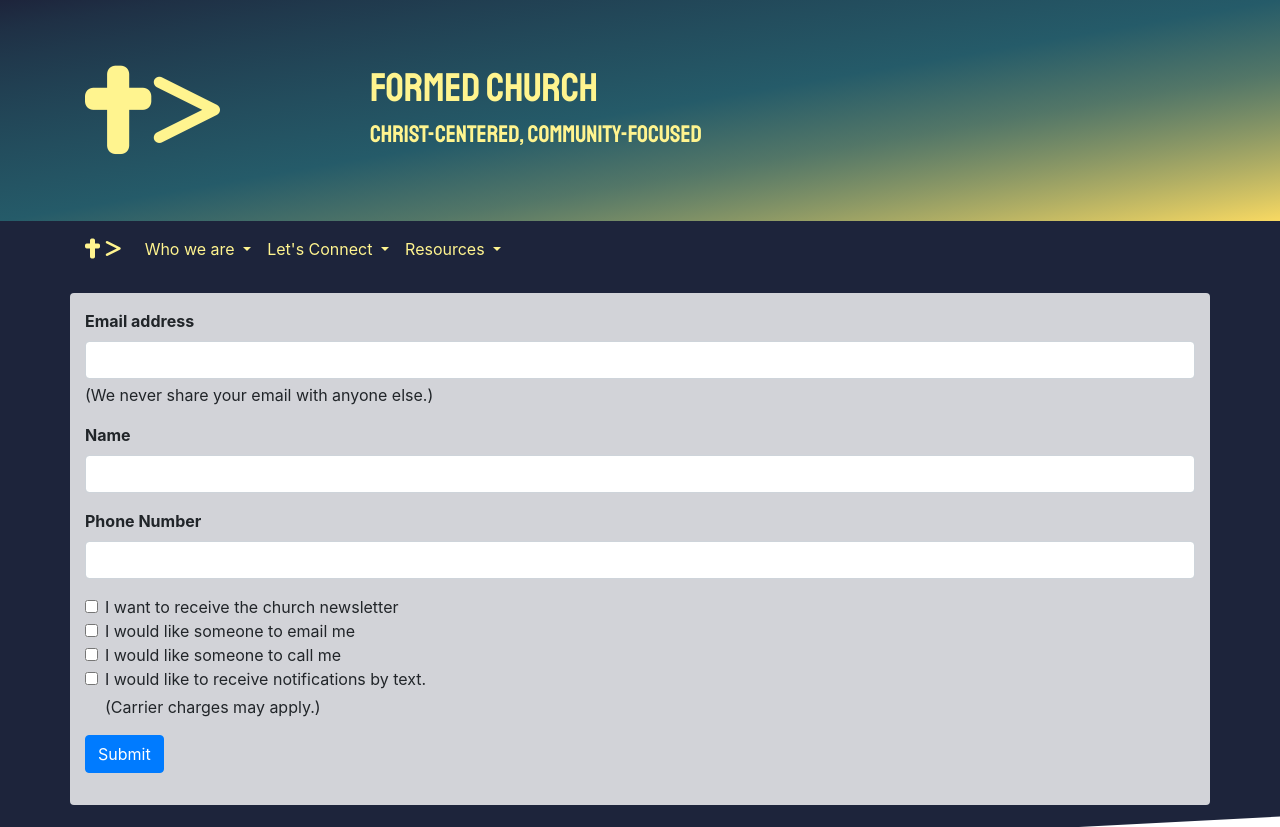
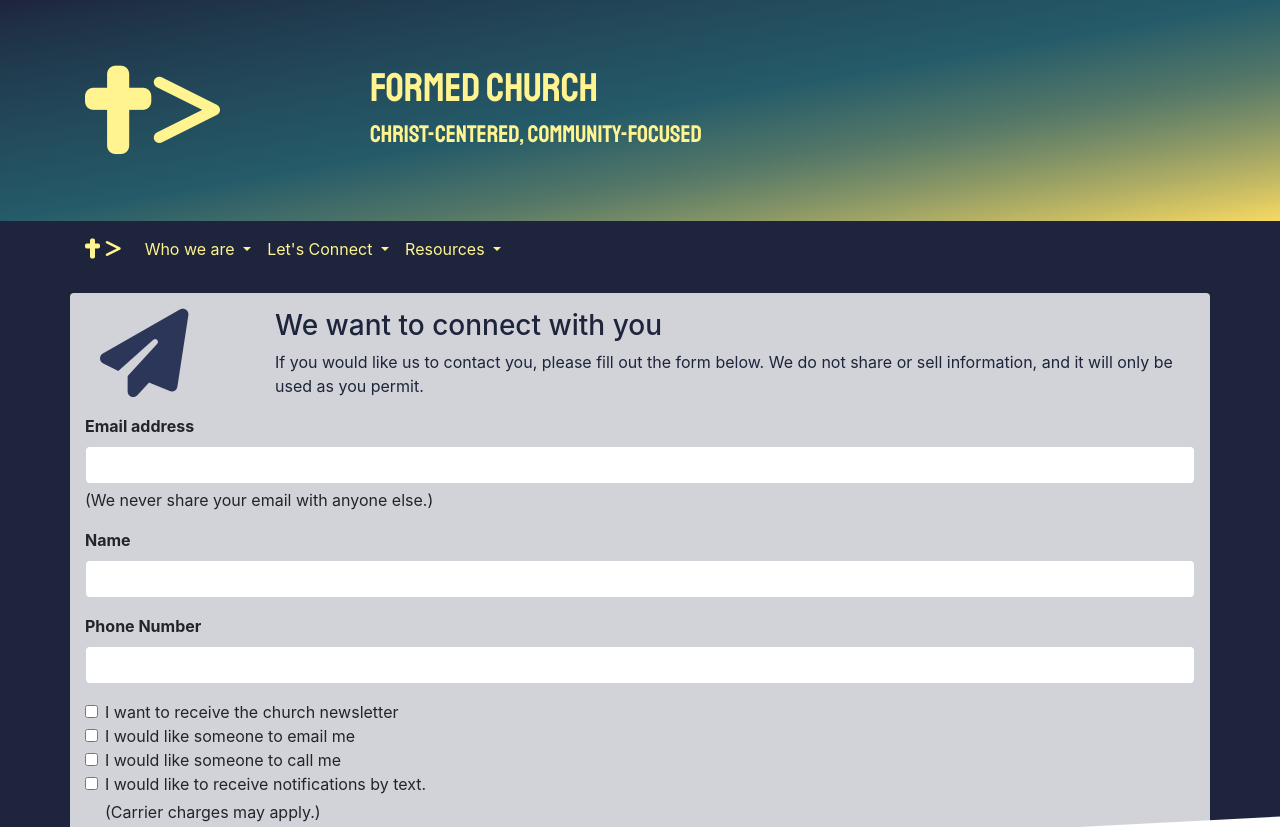
Before and after one commit to drewjtaylor/formed_church, a website: page contactus.html in a window 1280 px wide. Shown: the top 827 px of the page. Drawn offline with nearby package versions, Linux system fonts and the light colour scheme.

Commit message:
Updated form style

```diff
--- a/contactus.html
+++ b/contactus.html
@@ -101,9 +101,18 @@
 
     <!-- Main content -->
     <div class="container py-3 my-3 light-box rounded">
-        <div class="row">
-            <div class="col">
+        <div class="row fade-in">
+            <div class="col-sm-2 mx-auto">
+                <div class="col align-self-center text-center text-sm-left">
+                    <i class="fa-solid fa-paper-plane title-logo text-primary-background-light"></i>
+                </div>
+            </div>
+            <div class="col mx-auto">
+                <div class="text-primary-background">
+                    <h3>We want to connect with you</h3>
+                    <p>If you would like us to contact you, please fill out the form below. We do not share or sell information, and it will only be used as you permit.</p>
 
+                </div>
             </div>
         </div>
 
--- a/css/style.scss
+++ b/css/style.scss
@@ -4,6 +4,25 @@ $secondary-color: #255b69;
 $primary-letter-color: #FFF48F;
 $primary-letter-color-dark: #f8d962;
 
+// Created sassy text classes
+.text-primary-background {
+    color: $primary-background;
+}
+.text-primary-background-light {
+    color: $primary-background-light;
+}
+.text-secondary-color {
+    color: $secondary-color;
+}
+.text-primary-letter-color {
+    color: $primary-letter-color;
+}
+.text-primary-letter-color-dark {
+    color: $primary-letter-color-dark;
+}
+
+
+// Stops jumbotron font-awesome icon from underlining on hover because it's a link
 .jumbotron {
     a {
         color: inherit;
@@ -117,7 +136,7 @@ $primary-letter-color-dark: #f8d962;
 
 // Dark box background
 .dark-box {
-    background-color: rgba(0, 0, 0, 0.6);
+    background-color: rgba(0, 0, 0, 0.8);
 }
 
 
```
Also changed, not shown: css/style.css.
